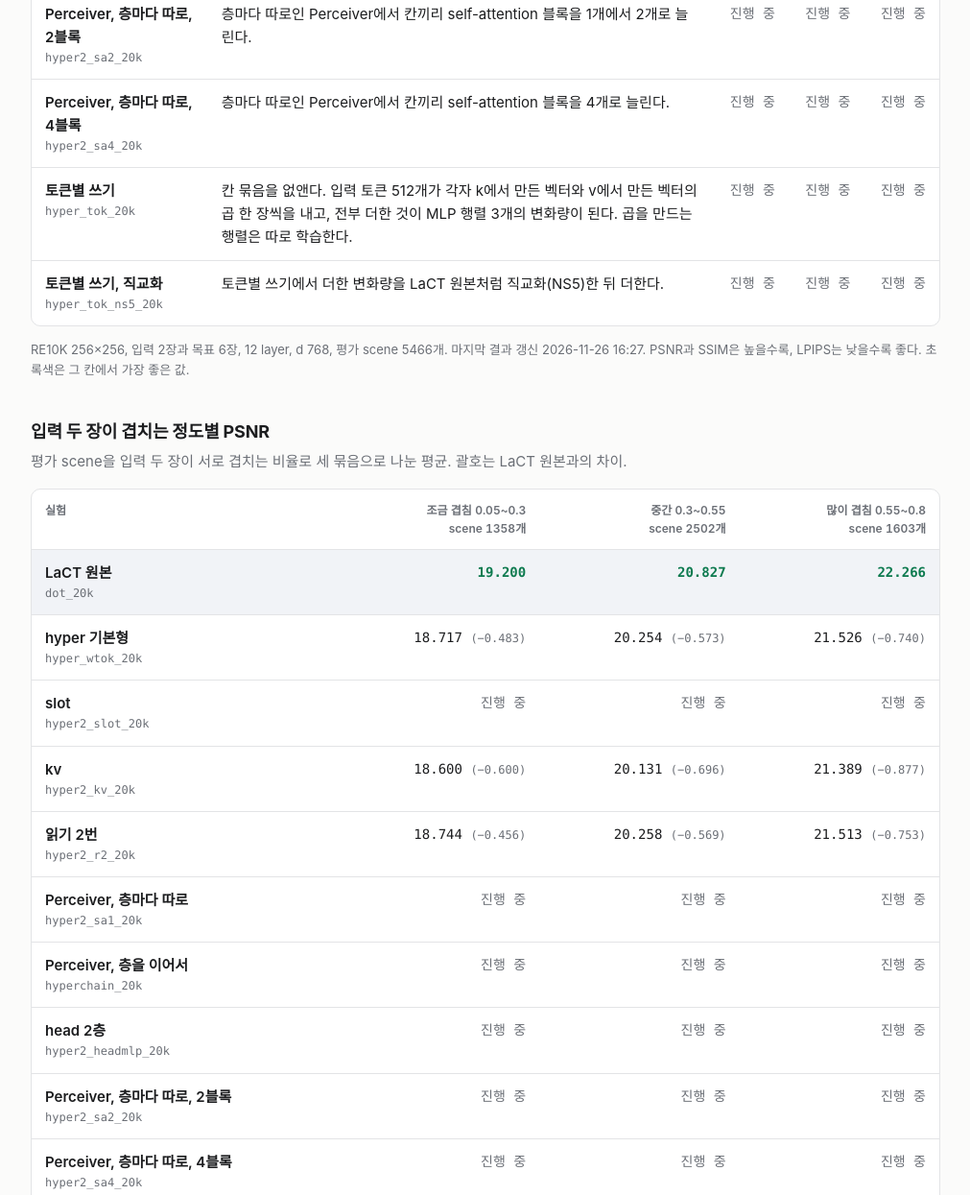
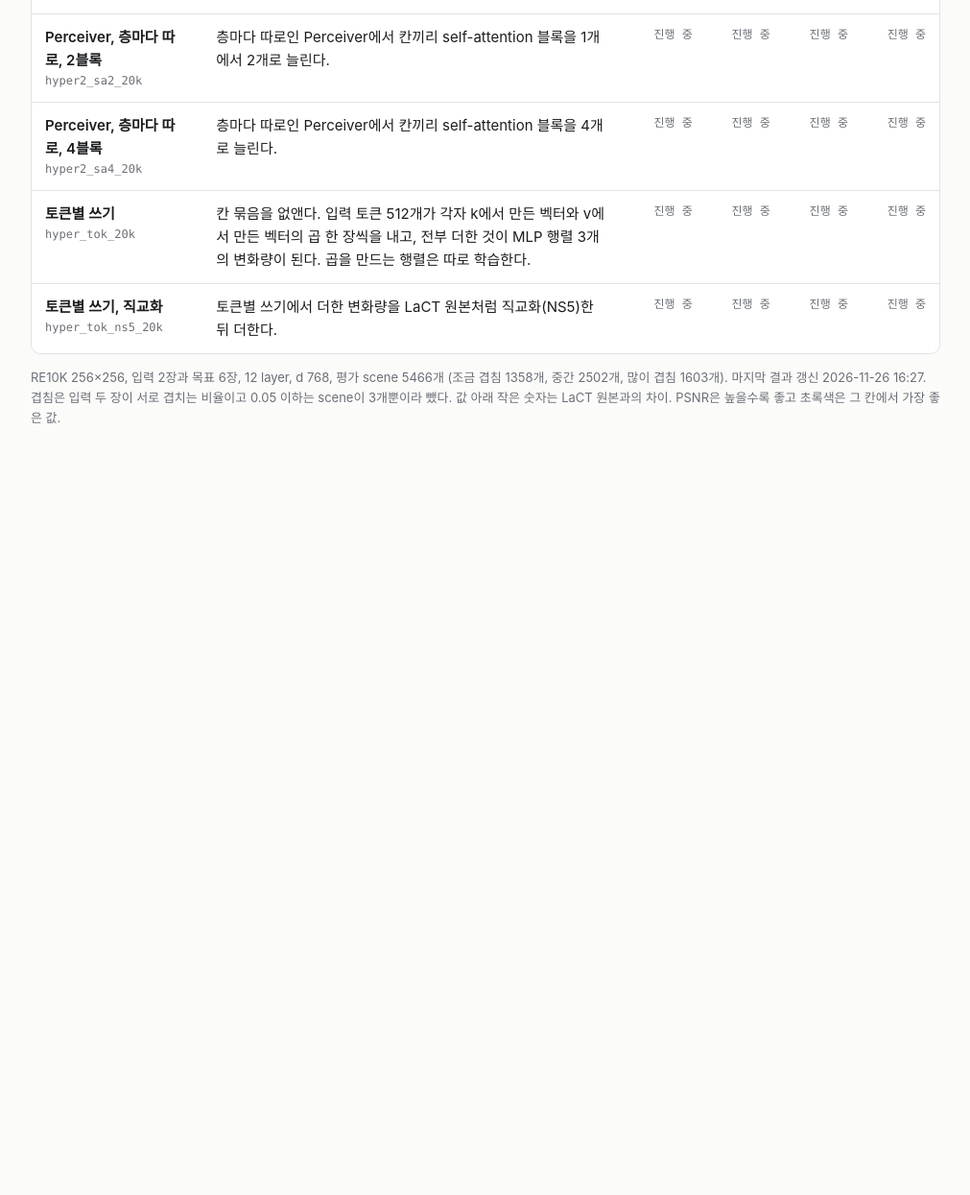
Before and after one commit to daeyeonkr/projects, a plain HTML site: page lact-hyper/index.html in a window 1280 px wide. Shown: the part 806-2051 px from the top of the page at 96% size, without its empty margins (134-1145 px from the left). After the commit the page ends 1329 px from the top, so only its background shows below. Drawn offline with Linux system fonts and the light colour scheme.

Commit message:
lact-hyper: one table, overall PSNR plus PSNR by input overlap
Co-Authored-By: Claude <noreply@anthropic.com>
Claude-Session: https://claude.ai/code/session_017DqoQjefZFEpCtzponY8fd

```diff
--- a/lact-hyper/index.html
+++ b/lact-hyper/index.html
@@ -14,69 +14,49 @@
   <p class="sub">LaCT의 fast-weight MLP를 gradient 대신 네트워크가 직접 예측한다. 전부 같은 설정으로 20k step 학습 후 평가.</p>
   <div class="wrap">
     <table>
-      <thead>
-        <tr><th>실험</th><th>뭘 돌렸나</th><th class="num">PSNR</th><th class="num">SSIM</th><th class="num">LPIPS</th></tr>
+      <thead id="head">
+        <tr><th>실험</th><th>뭘 돌렸나</th><th class="num">PSNR 전체</th></tr>
       </thead>
-      <tbody id="rows"><tr><td colspan="5" class="pending">불러오는 중</td></tr></tbody>
+      <tbody id="rows"><tr><td colspan="3" class="pending">불러오는 중</td></tr></tbody>
     </table>
   </div>
   <p class="note" id="note"></p>
-
-  <h2>입력 두 장이 겹치는 정도별 PSNR</h2>
-  <p class="sub">평가 scene을 입력 두 장이 서로 겹치는 비율로 세 묶음으로 나눈 평균. 괄호는 LaCT 원본과의 차이.</p>
-  <div class="wrap">
-    <table>
-      <thead id="ohead"><tr><th>실험</th></tr></thead>
-      <tbody id="orows"><tr><td class="pending">불러오는 중</td></tr></tbody>
-    </table>
-  </div>
-  <p class="note">겹침 0.05 이하는 scene이 3개뿐이라 뺐다. 초록색은 그 칸에서 가장 좋은 값.</p>
 </main>
 <script>
 const esc = s => String(s).replace(/[&<>"]/g, c => ({'&':'&amp;','<':'&lt;','>':'&gt;','"':'&quot;'}[c]));
 fetch('data.json?t=' + Math.floor(Date.now() / 60000)).then(r => r.json()).then(d => {
-  const done = d.arms.filter(a => a.psnr != null);
-  const best = {
-    psnr: Math.max(...done.map(a => a.psnr)),
-    ssim: Math.max(...done.map(a => a.ssim)),
-    lpips: Math.min(...done.map(a => a.lpips)),
+  const done = d.arms.filter(a => a.psnr != null && a.bins && a.bins.length);
+  const base = done.find(a => a.base);
+  const ref = (base || done[0] || {bins: []}).bins;
+  const names = ['조금 겹침', '중간', '많이 겹침'];
+  // 열: 전체 PSNR + 입력 두 장이 겹치는 비율 구간별 PSNR
+  const val = (a, i) => a.psnr == null || !a.bins ? null : (i < 0 ? a.psnr : a.bins[i].psnr);
+  const cols = [-1, ...ref.map((_, i) => i)];
+  const best = cols.map(i => Math.max(...done.map(a => val(a, i))));
+  document.getElementById('head').innerHTML = '<tr><th>실험</th><th>뭘 돌렸나</th><th class="num">PSNR 전체</th>' +
+    ref.map((b, i) => `<th class="num">${names[i] || ''}<br>${b.lo}~${b.hi}</th>`).join('') + '</tr>';
+  const cell = (a, i, c) => {
+    const v = val(a, i);
+    if (v == null) return '<td class="num pending">진행 중</td>';
+    const df = base && !a.base ? v - val(base, i) : null;
+    const dtxt = df == null ? '' : `<div class="diff">${df >= 0 ? '+' : '\u2212'}${Math.abs(df).toFixed(3)}</div>`;
+    return `<td class="num${done.length > 1 && v === best[c] ? ' best' : ''}">${v.toFixed(3)}${dtxt}</td>`;
   };
-  const cell = (a, k, n) => a[k] == null
-    ? '<td class="num pending">진행 중</td>'
-    : `<td class="num${done.length > 1 && a[k] === best[k] ? ' best' : ''}">${a[k].toFixed(n)}</td>`;
   document.getElementById('rows').innerHTML = d.arms.map(a => `
     <tr class="${a.base ? 'base' : ''}">
       <td><div class="label">${esc(a.label)}</div><div class="exp">${esc(a.exp)}</div></td>
       <td class="desc">${esc(a.desc)}</td>
-      ${cell(a, 'psnr', 3)}${cell(a, 'ssim', 4)}${cell(a, 'lpips', 4)}
+      ${cols.map((i, c) => cell(a, i, c)).join('')}
     </tr>`).join('');
-  const binned = d.arms.filter(a => a.bins && a.bins.length);
-  if (binned.length) {
-    const ref = (d.arms.find(a => a.base && a.bins) || binned[0]).bins;
-    const names = ['조금 겹침', '중간', '많이 겹침'];
-    document.getElementById('ohead').innerHTML = '<tr><th>실험</th>' + ref.map((b, i) =>
-      `<th class="num">${names[i] || ''} ${b.lo}~${b.hi}<br>scene ${b.n}개</th>`).join('') + '</tr>';
-    const obest = ref.map((_, i) => Math.max(...binned.map(a => a.bins[i].psnr)));
-    const base = d.arms.find(a => a.base && a.bins);
-    document.getElementById('orows').innerHTML = d.arms.map(a => `
-      <tr class="${a.base ? 'base' : ''}">
-        <td><div class="label">${esc(a.label)}</div><div class="exp">${esc(a.exp)}</div></td>
-        ${ref.map((_, i) => {
-          if (!a.bins || !a.bins[i]) return '<td class="num pending">진행 중</td>';
-          const v = a.bins[i].psnr;
-          const df = base && !a.base ? v - base.bins[i].psnr : null;
-          const dtxt = df == null ? '' : ` <span class="diff">(${df >= 0 ? '+' : '\u2212'}${Math.abs(df).toFixed(3)})</span>`;
-          return `<td class="num${binned.length > 1 && v === obest[i] ? ' best' : ''}">${v.toFixed(3)}${dtxt}</td>`;
-        }).join('')}
-      </tr>`).join('');
-  }
   const scenes = done.length ? done[0].scenes : null;
   document.getElementById('note').textContent =
     'RE10K 256×256, 입력 2장과 목표 6장, 12 layer, d 768' +
     (scenes ? `, 평가 scene ${scenes}개` : '') +
-    (d.updated ? `. 마지막 결과 갱신 ${d.updated}` : '') + '. PSNR과 SSIM은 높을수록, LPIPS는 낮을수록 좋다. 초록색은 그 칸에서 가장 좋은 값.';
+    (ref.length ? ` (${ref.map((b, i) => `${names[i]} ${b.n}개`).join(', ')})` : '') +
+    (d.updated ? `. 마지막 결과 갱신 ${d.updated}` : '') +
+    '. 겹침은 입력 두 장이 서로 겹치는 비율이고 0.05 이하는 scene이 3개뿐이라 뺐다. 값 아래 작은 숫자는 LaCT 원본과의 차이. PSNR은 높을수록 좋고 초록색은 그 칸에서 가장 좋은 값.';
 }).catch(() => {
-  document.getElementById('rows').innerHTML = '<tr><td colspan="5" class="pending">data.json을 읽지 못했다</td></tr>';
+  document.getElementById('rows').innerHTML = '<tr><td colspan="3" class="pending">data.json을 읽지 못했다</td></tr>';
 });
 </script>
 </body>
--- a/style.css
+++ b/style.css
@@ -40,3 +40,4 @@ tr.base td { background: var(--base-bg); }
 h2 { font-size: 18px; margin: 40px 0 4px; letter-spacing: -0.01em; }
 h2 + .sub { margin-bottom: 16px; }
 .diff { color: var(--muted); font-weight: 400; font-size: 12px; }
+td.num.pending { font-size: 12px; }
```
